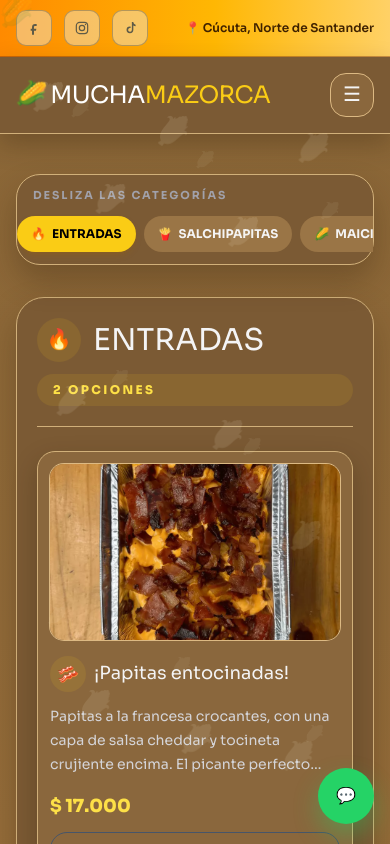
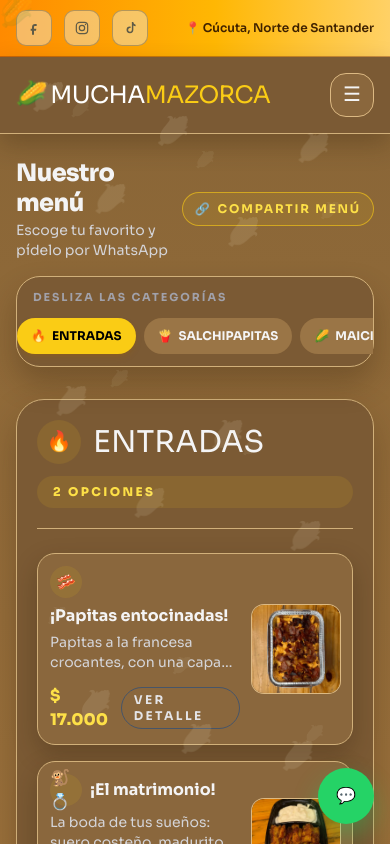
Before and after one commit to saintvedha-gif/restaurant-web, a React (Vite) app: page /menu in a window 390 px wide. Shown: the top 844 px of the page. Built offline with nearby package versions, Linux system fonts and the light colour scheme.

Commit message:
Mobile-first cards, fix gallery image paths, add share menu button

```diff
--- a/src/components/MenuCard.tsx
+++ b/src/components/MenuCard.tsx
@@ -12,45 +12,48 @@ export default function MenuCard({ item, onSelect }: Props) {
       onClick={() => onSelect(item)}
       className="group w-full rounded-[18px] border border-[#d1b07a] bg-[#8a673d] p-3 text-left shadow-[0_10px_24px_rgba(48,30,12,0.28)] transition-all hover:-translate-y-0.5 hover:border-yellow-400/70 hover:shadow-[0_16px_34px_rgba(48,30,12,0.35)] sm:p-4"
     >
-      <div className="flex flex-col gap-4 sm:flex-row sm:items-center">
+      <div className="flex flex-row items-center gap-3 sm:gap-4">
+        <div className="min-w-0 flex-1">
+          <div className="flex items-center gap-2 flex-wrap">
+            <span className="inline-flex h-8 w-8 shrink-0 items-center justify-center rounded-full bg-yellow-400/10 text-base sm:h-9 sm:w-9 sm:text-lg">
+              {item.emoji}
+            </span>
+            <h3 className="text-base font-bold leading-tight text-zinc-100 transition-colors group-hover:text-yellow-300 sm:text-xl">
+              {item.name}
+            </h3>
+            {item.tags?.includes('popular') && (
+              <span className="rounded-full bg-yellow-400/15 px-2 py-0.5 text-[10px] font-extrabold uppercase tracking-[0.15em] text-yellow-300">
+                Popular
+              </span>
+            )}
+            {item.tags?.includes('nuevo') && (
+              <span className="rounded-full bg-[#9a7546] px-2 py-0.5 text-[10px] font-extrabold uppercase tracking-[0.15em] text-zinc-100">
+                Nuevo
+              </span>
+            )}
+          </div>
+          <p className="mt-1.5 line-clamp-2 text-sm leading-5 text-zinc-300">{item.description}</p>
+          <div className="mt-3 flex items-center justify-between gap-2">
+            <p className="text-base font-black text-yellow-300 sm:text-lg">{formatPrice(item.price)}</p>
+            <span className="inline-flex items-center justify-center rounded-full border border-[#475569] px-3 py-1 text-xs font-bold uppercase tracking-[0.2em] text-zinc-200">
+              Ver detalle
+            </span>
+          </div>
+        </div>
+
         {item.image && (
-          <div className="order-first h-44 w-full shrink-0 overflow-hidden rounded-[14px] bg-[#7b5a34] ring-1 ring-[#dcb983] sm:order-last sm:h-32 sm:w-32">
+          <div className="shrink-0 overflow-hidden rounded-[12px] bg-[#7b5a34] ring-1 ring-[#dcb983]" style={{width: '88px', height: '88px'}}>
             <img
               src={item.image}
               alt={item.name}
               className="h-full w-full object-cover transition-transform duration-500 group-hover:scale-105"
               loading="lazy"
+              decoding="async"
+              width={88}
+              height={88}
             />
           </div>
         )}
-
-        <div className="min-w-0 flex-1">
-          <div className="flex items-center gap-2 flex-wrap">
-            <span className="inline-flex h-9 w-9 items-center justify-center rounded-full bg-yellow-400/10 text-lg">
-              {item.emoji}
-            </span>
-            <h3 className="text-lg leading-tight text-zinc-100 transition-colors group-hover:text-yellow-300 sm:text-xl">
-              {item.name}
-            </h3>
-            {item.tags?.includes('popular') && (
-              <span className="rounded-full bg-yellow-400/15 px-2.5 py-1 text-[10px] font-extrabold uppercase tracking-[0.18em] text-yellow-300">
-                Popular
-              </span>
-            )}
-            {item.tags?.includes('nuevo') && (
-              <span className="rounded-full bg-[#9a7546] px-2.5 py-1 text-[10px] font-extrabold uppercase tracking-[0.18em] text-zinc-100">
-                Nuevo
-              </span>
-            )}
-          </div>
-          <p className="mt-3 line-clamp-3 text-sm leading-6 text-zinc-300 sm:line-clamp-2">{item.description}</p>
-          <div className="mt-4 flex flex-col gap-3 sm:flex-row sm:items-center sm:justify-between">
-            <p className="text-lg font-black text-yellow-300">{formatPrice(item.price)}</p>
-            <span className="inline-flex items-center justify-center rounded-full border border-[#475569] px-3 py-2 text-xs font-bold uppercase tracking-[0.2em] text-zinc-200 sm:py-1">
-              Ver detalle
-            </span>
-          </div>
-        </div>
       </div>
     </button>
   );
--- a/src/data/menuData.ts
+++ b/src/data/menuData.ts
@@ -1,6 +1,6 @@
 import type { Category, MenuItem, AddonGroup } from '../types/menu';
 
-const getImageUrl = (fileName: string): string => {
+export const getImageUrl = (fileName: string): string => {
   const isGithubPages = typeof window !== 'undefined' && window.location.pathname.startsWith('/restaurant-web');
   const basePath = isGithubPages ? '/restaurant-web' : '';
   return `${basePath}/images/${fileName}`;
--- a/src/pages/GalleryPage.tsx
+++ b/src/pages/GalleryPage.tsx
@@ -1,12 +1,14 @@
+import { getImageUrl } from '../data/menuData';
+
 const galleryPhotos = [
-  '/images/SALCHIPAPITAS.png',
-  '/images/SALCHIPER.jpg',
-  '/images/QUETZALCOATL.png',
-  '/images/MILENIAL.jpg',
-  '/images/MALANDRO.png',
-  '/images/Amorguesa.jpg',
-  '/images/Negrita.jpg',
-  '/images/PAPITAS-ENTOCINADAS.png',
+  { src: getImageUrl('SALCHIPAPITAS.png'), alt: 'Salchipapita clásica' },
+  { src: getImageUrl('SALCHIPER.jpg'), alt: 'Salchiper personal' },
+  { src: getImageUrl('QUETZALCOATL.png'), alt: 'Quetzalcóatl' },
+  { src: getImageUrl('MILENIAL.jpg'), alt: 'Maicito Milenial' },
+  { src: getImageUrl('MALANDRO.png'), alt: 'Malandro' },
+  { src: getImageUrl('Amorguesa.jpg'), alt: 'Amorguesa' },
+  { src: getImageUrl('Negrita.jpg'), alt: 'Negrita' },
+  { src: getImageUrl('PAPITAS-ENTOCINADAS.png'), alt: 'Papitas entocinadas' },
 ];
 
 export default function GalleryPage() {
@@ -23,18 +25,20 @@ export default function GalleryPage() {
       <section className="mt-8 grid gap-4 sm:grid-cols-2 lg:grid-cols-3">
         {galleryPhotos.map((photo, idx) => (
           <article
-            key={photo}
-            className={`overflow-hidden rounded-[24px] border border-zinc-800 bg-zinc-900 shadow-[0_15px_30px_rgba(0,0,0,0.28)] ${
+            key={photo.src}
+            className={`overflow-hidden rounded-[24px] border border-[#d1b07a] bg-[#7b5a34] shadow-[0_15px_30px_rgba(48,30,12,0.28)] ${
               idx % 4 === 0 ? 'sm:col-span-2 lg:col-span-2' : ''
             }`}
           >
-            <img
-              src={photo}
-              alt={`Foto de plato ${idx + 1}`}
-              className="h-64 w-full object-cover transition-transform duration-500 hover:scale-105"
-              loading="lazy"
-              decoding="async"
-            />
+            <div className="relative bg-[#6e532e]">
+              <img
+                src={photo.src}
+                alt={photo.alt}
+                className="h-64 w-full object-cover transition-transform duration-500 hover:scale-105"
+                loading="lazy"
+                decoding="async"
+              />
+            </div>
           </article>
         ))}
       </section>
--- a/src/pages/MenuPage.tsx
+++ b/src/pages/MenuPage.tsx
@@ -1,4 +1,4 @@
-import { useEffect, useMemo, useState } from 'react';
+import { useEffect, useMemo, useState, useCallback } from 'react';
 import { useSearchParams } from 'react-router-dom';
 import { categories, menuItems } from '../data/menuData';
 import type { MenuItem } from '../types/menu';
@@ -22,6 +22,19 @@ export default function MenuPage() {
     }, {}),
     []
   );
+
+  const [showCopied, setShowCopied] = useState(false);
+
+  const shareMenu = useCallback(async () => {
+    const url = 'https://saintvedha-gif.github.io/restaurant-web/menu';
+    if (navigator.share) {
+      await navigator.share({ title: 'Menú Mucha Mazorca 🌽', url });
+    } else {
+      await navigator.clipboard.writeText(url);
+      setShowCopied(true);
+      setTimeout(() => setShowCopied(false), 2500);
+    }
+  }, []);
 
   const currentCategory = categories.find(cat => cat.id === activeCategory) ?? categories[0];
   const currentItems = itemsByCategory[currentCategory.id] ?? [];
@@ -71,7 +84,26 @@ export default function MenuPage() {
 
   return (
     <div className="min-h-screen bg-[linear-gradient(180deg,#8a6637_0%,#a0743d_100%)] pb-32 text-zinc-100">
-      <main className="section-shell py-10 lg:py-14">
+      <main className="section-shell py-6 lg:py-10">
+        <div className="mb-4 flex items-center justify-between gap-3">
+          <div>
+            <h1 className="text-2xl font-black leading-tight tracking-tight text-zinc-100 sm:text-3xl">Nuestro menú</h1>
+            <p className="mt-0.5 text-sm text-zinc-300">Escoge tu favorito y pídelo por WhatsApp</p>
+          </div>
+          <button
+            type="button"
+            onClick={shareMenu}
+            className="relative flex shrink-0 items-center gap-1.5 rounded-full border border-yellow-400/60 bg-yellow-400/10 px-3 py-2 text-xs font-bold uppercase tracking-[0.15em] text-yellow-300 transition-all hover:bg-yellow-400/20"
+          >
+            <span>🔗</span>
+            <span>Compartir menú</span>
+            {showCopied && (
+              <span className="absolute -top-8 left-1/2 -translate-x-1/2 whitespace-nowrap rounded-lg bg-zinc-900 px-2 py-1 text-[10px] font-semibold text-yellow-300 shadow-lg">
+                ¡Enlace copiado!
+              </span>
+            )}
+          </button>
+        </div>
         <section>
           <CategoryNav
             categories={categories}
```
Also changed, not shown: 13 other files (tests, documents, lock files or other folders).
